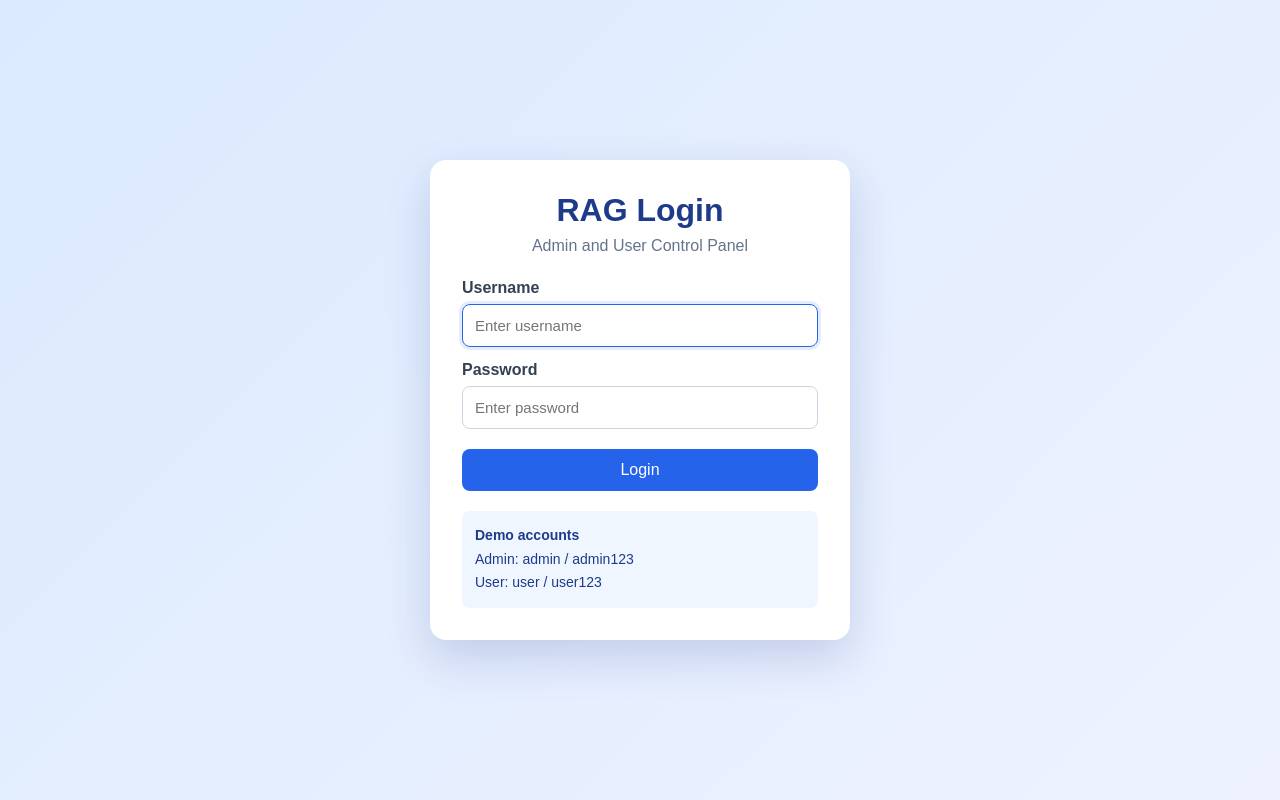
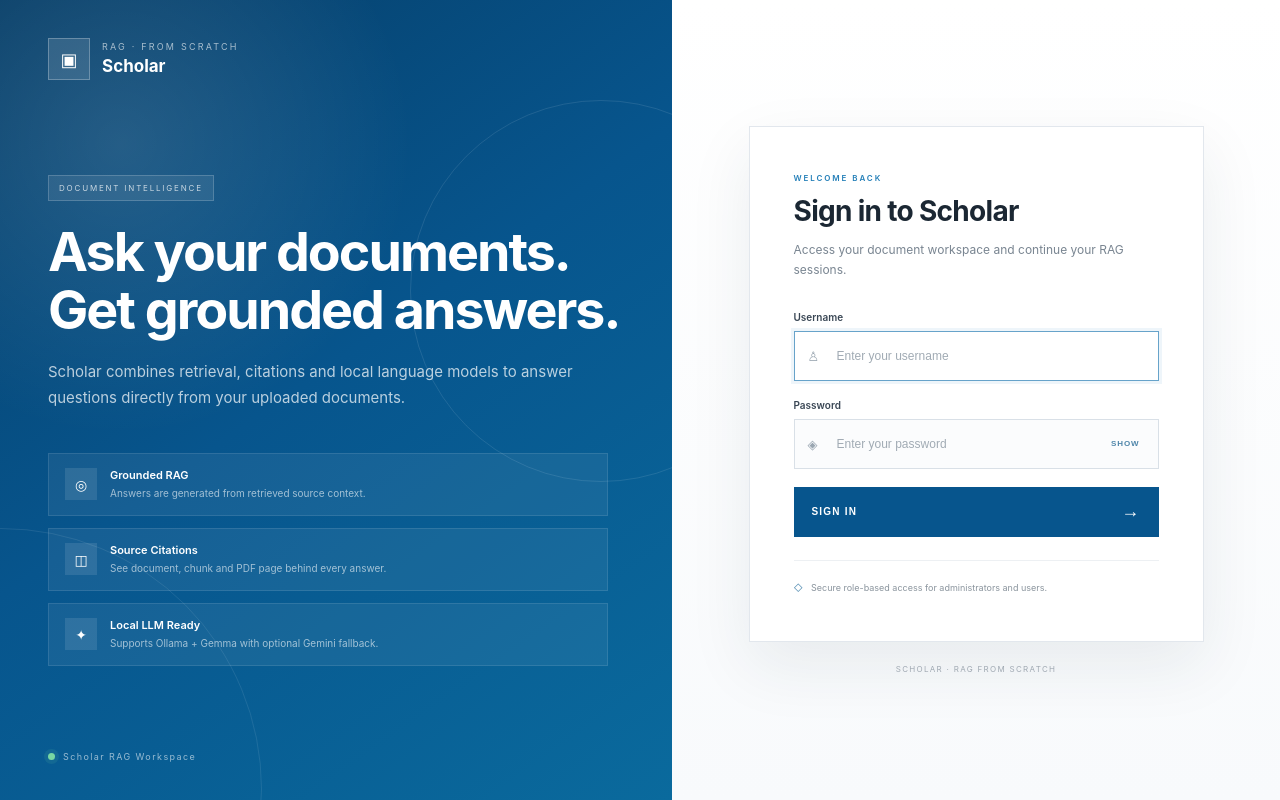
Before and after one commit to rajravinesh48/RAG-From-Scratch-Chat-with-Your-Documents-Citations-, a Python web app: template templates/login.html in a window 1280 px wide. Run offline with Jinja, Linux system fonts and the light colour scheme; the template is opened without the code that fills it, so the values that code supplies are empty.

Commit message:
login page updated

```diff
--- /dev/null
+++ b/static/login.css
@@ -0,0 +1,455 @@
+* {
+    box-sizing: border-box;
+}
+
+html,
+body {
+    width: 100%;
+    min-height: 100%;
+    margin: 0;
+}
+
+body {
+    font-family: Inter, -apple-system, BlinkMacSystemFont, "Segoe UI", Arial, sans-serif;
+    color: #1d2733;
+    background: #f7f9fb;
+}
+
+.login-page {
+    width: 100%;
+    min-height: 100vh;
+    display: grid;
+    grid-template-columns: minmax(420px, 1.05fr) minmax(420px, 0.95fr);
+}
+
+.login-visual-panel {
+    position: relative;
+    min-height: 100vh;
+    display: flex;
+    flex-direction: column;
+    padding: 38px 48px;
+    overflow: hidden;
+    background:
+        radial-gradient(circle at 18% 18%, rgba(255,255,255,.12), transparent 34%),
+        linear-gradient(145deg, #063e68 0%, #07558d 47%, #0a6a9d 100%);
+    color: #fff;
+}
+
+.login-visual-panel::before {
+    content: "";
+    position: absolute;
+    width: 380px;
+    height: 380px;
+    right: -120px;
+    top: 100px;
+    border: 1px solid rgba(255,255,255,.10);
+    border-radius: 50%;
+}
+
+.login-visual-panel::after {
+    content: "";
+    position: absolute;
+    width: 520px;
+    height: 520px;
+    left: -260px;
+    bottom: -250px;
+    border: 1px solid rgba(255,255,255,.09);
+    border-radius: 50%;
+}
+
+.visual-top,
+.visual-content,
+.visual-footer {
+    position: relative;
+    z-index: 2;
+}
+
+.visual-top {
+    display: flex;
+    align-items: center;
+    gap: 12px;
+}
+
+.brand-mark {
+    width: 42px;
+    height: 42px;
+    flex: 0 0 42px;
+    display: flex;
+    align-items: center;
+    justify-content: center;
+    border: 1px solid rgba(255,255,255,.26);
+    background: rgba(255,255,255,.12);
+    color: #fff;
+    font-size: 18px;
+}
+
+.brand-eyebrow {
+    font-size: 9px;
+    line-height: 1;
+    letter-spacing: 2.2px;
+    color: rgba(255,255,255,.62);
+}
+
+.brand-name {
+    margin-top: 5px;
+    font-size: 17px;
+    font-weight: 700;
+}
+
+.visual-content {
+    width: 100%;
+    max-width: 620px;
+    margin: auto 0;
+    padding: 80px 0 70px;
+}
+
+.visual-kicker {
+    display: inline-block;
+    margin-bottom: 22px;
+    padding: 7px 10px;
+    border: 1px solid rgba(255,255,255,.18);
+    background: rgba(255,255,255,.08);
+    font-size: 8px;
+    letter-spacing: 1.8px;
+    color: rgba(255,255,255,.74);
+}
+
+.visual-content h1 {
+    margin: 0 0 20px;
+    max-width: 580px;
+    font-size: clamp(38px, 4.2vw, 64px);
+    line-height: 1.08;
+    font-weight: 650;
+    letter-spacing: -2px;
+}
+
+.visual-content > p {
+    max-width: 550px;
+    margin: 0 0 42px;
+    color: rgba(255,255,255,.72);
+    font-size: 15px;
+    line-height: 1.75;
+}
+
+.feature-grid {
+    max-width: 560px;
+    display: grid;
+    gap: 12px;
+}
+
+.feature-card {
+    display: flex;
+    align-items: flex-start;
+    gap: 13px;
+    padding: 14px 16px;
+    border: 1px solid rgba(255,255,255,.10);
+    background: rgba(255,255,255,.06);
+}
+
+.feature-icon {
+    width: 32px;
+    height: 32px;
+    flex: 0 0 32px;
+    display: flex;
+    align-items: center;
+    justify-content: center;
+    background: rgba(255,255,255,.10);
+    font-size: 14px;
+}
+
+.feature-card div:last-child {
+    min-width: 0;
+    display: flex;
+    flex-direction: column;
+}
+
+.feature-card strong {
+    font-size: 11px;
+    font-weight: 600;
+}
+
+.feature-card span {
+    margin-top: 4px;
+    font-size: 10px;
+    line-height: 1.5;
+    color: rgba(255,255,255,.60);
+}
+
+.visual-footer {
+    display: flex;
+    align-items: center;
+    gap: 8px;
+    font-size: 9px;
+    letter-spacing: 1.4px;
+    color: rgba(255,255,255,.58);
+}
+
+.status-dot {
+    width: 7px;
+    height: 7px;
+    border-radius: 50%;
+    background: #77d6a3;
+    box-shadow: 0 0 0 4px rgba(119,214,163,.10);
+}
+
+.login-form-panel {
+    min-height: 100vh;
+    display: flex;
+    flex-direction: column;
+    align-items: center;
+    justify-content: center;
+    padding: 42px;
+    background: linear-gradient(180deg, #fff 0%, #f8fafc 100%);
+}
+
+.mobile-brand {
+    display: none;
+}
+
+.login-card {
+    width: 100%;
+    max-width: 455px;
+    padding: 46px 44px;
+    border: 1px solid #e2e7ed;
+    background: #fff;
+    box-shadow: 0 24px 60px rgba(31,51,70,.08);
+}
+
+.login-heading {
+    margin-bottom: 31px;
+}
+
+.login-label {
+    display: block;
+    margin-bottom: 12px;
+    font-size: 8px;
+    font-weight: 600;
+    letter-spacing: 1.9px;
+    color: #2680b9;
+}
+
+.login-heading h2 {
+    margin: 0 0 11px;
+    color: #1b2733;
+    font-size: 28px;
+    line-height: 1.2;
+    font-weight: 650;
+    letter-spacing: -.7px;
+}
+
+.login-heading p {
+    margin: 0;
+    color: #798591;
+    font-size: 12px;
+    line-height: 1.65;
+}
+
+.login-error {
+    display: flex;
+    align-items: flex-start;
+    gap: 9px;
+    margin: 0 0 20px;
+    padding: 11px 12px;
+    border: 1px solid #efd4d4;
+    border-left: 3px solid #ce5757;
+    background: #fff8f8;
+    color: #9a3636;
+    font-size: 10px;
+    line-height: 1.5;
+}
+
+.error-icon {
+    width: 18px;
+    height: 18px;
+    flex: 0 0 18px;
+    display: flex;
+    align-items: center;
+    justify-content: center;
+    border-radius: 50%;
+    background: #ce5757;
+    color: #fff;
+    font-size: 9px;
+    font-weight: 700;
+}
+
+.form-group {
+    margin-bottom: 18px;
+}
+
+.form-group label {
+    display: block;
+    margin-bottom: 8px;
+    color: #394654;
+    font-size: 10px;
+    font-weight: 600;
+}
+
+.input-wrap {
+    position: relative;
+    display: flex;
+    align-items: center;
+}
+
+.input-icon {
+    position: absolute;
+    left: 14px;
+    z-index: 1;
+    color: #9aa6b1;
+    font-size: 13px;
+    pointer-events: none;
+}
+
+.input-wrap input {
+    width: 100%;
+    height: 50px;
+    padding: 0 68px 0 42px;
+    border: 1px solid #d9e0e7;
+    outline: none;
+    background: #fbfcfd;
+    color: #27333f;
+    font-size: 12px;
+    transition: border-color .2s, box-shadow .2s, background .2s;
+}
+
+.input-wrap input::placeholder {
+    color: #a1abb4;
+}
+
+.input-wrap input:focus {
+    border-color: #67a3ca;
+    background: #fff;
+    box-shadow: 0 0 0 3px rgba(74,147,194,.09);
+}
+
+.password-toggle {
+    position: absolute;
+    right: 13px;
+    border: 0;
+    background: transparent;
+    color: #4f86aa;
+    font-size: 8px;
+    font-weight: 700;
+    letter-spacing: .9px;
+    cursor: pointer;
+}
+
+.login-button {
+    width: 100%;
+    height: 50px;
+    display: flex;
+    align-items: center;
+    justify-content: space-between;
+    margin-top: 6px;
+    padding: 0 18px;
+    border: 0;
+    background: #07558d;
+    color: #fff;
+    font-size: 10px;
+    font-weight: 650;
+    letter-spacing: 1.2px;
+    cursor: pointer;
+}
+
+.login-button:hover {
+    background: #064875;
+}
+
+.login-button:disabled {
+    opacity: .8;
+    cursor: wait;
+}
+
+.button-arrow {
+    font-size: 18px;
+}
+
+.login-spinner {
+    width: 16px;
+    height: 16px;
+    border: 2px solid rgba(255,255,255,.35);
+    border-top-color: #fff;
+    border-radius: 50%;
+    animation: login-spin .8s linear infinite;
+}
+
+@keyframes login-spin {
+    to {
+        transform: rotate(360deg);
+    }
+}
+
+.login-security {
+    display: flex;
+    align-items: flex-start;
+    gap: 8px;
+    margin-top: 23px;
+    padding-top: 20px;
+    border-top: 1px solid #edf0f3;
+    color: #8a949d;
+    font-size: 9px;
+    line-height: 1.55;
+}
+
+.security-icon {
+    color: #5e94b7;
+}
+
+.login-page-footer {
+    margin-top: 22px;
+    color: #a0a9b2;
+    font-size: 8px;
+    letter-spacing: 1.3px;
+    text-transform: uppercase;
+}
+
+@media (max-width: 980px) {
+    .login-page {
+        grid-template-columns: 1fr;
+    }
+
+    .login-visual-panel {
+        display: none;
+    }
+
+    .login-form-panel {
+        min-height: 100vh;
+        padding: 28px 20px;
+    }
+
+    .mobile-brand {
+        width: 100%;
+        max-width: 455px;
+        display: flex;
+        align-items: center;
+        gap: 10px;
+        margin-bottom: 18px;
+        color: #1b2733;
+    }
+
+    .mobile-brand .brand-mark {
+        background: #07558d;
+        border-color: #07558d;
+    }
+
+    .mobile-brand .brand-eyebrow {
+        color: #83909b;
+    }
+
+    .login-card {
+        padding: 38px 32px;
+    }
+}
+
+@media (max-width: 520px) {
+    .login-form-panel {
+        padding: 18px 14px;
+    }
+
+    .login-card {
+        padding: 30px 22px;
+    }
+
+    .login-heading h2 {
+        font-size: 24px;
+    }
+}
--- a/templates/login.html
+++ b/templates/login.html
@@ -3,140 +3,193 @@
 <head>
     <meta charset="UTF-8">
     <meta name="viewport" content="width=device-width, initial-scale=1.0">
-    <title>Login - RAG Project</title>
+    <title>Scholar - Sign In</title>
+    <link rel="stylesheet" href="{{ url_for('static', filename='login.css') }}">
+</head>
+<body>
 
-    <style>
-        * {
-            box-sizing: border-box;
-        }
+<div class="login-page">
 
-        body {
-            min-height: 100vh;
-            display: grid;
-            place-items: center;
-            font-family: Arial, sans-serif;
-            background: linear-gradient(135deg, #dbeafe, #eef2ff);
-            margin: 0;
-            padding: 20px;
-        }
+    <section class="login-visual-panel">
+        <div class="visual-top">
+            <div class="brand-mark">▣</div>
+            <div>
+                <div class="brand-eyebrow">RAG · FROM SCRATCH</div>
+                <div class="brand-name">Scholar</div>
+            </div>
+        </div>
 
-        .login-box {
-            width: min(420px, 100%);
-            background: white;
-            padding: 32px;
-            border-radius: 16px;
-            box-shadow: 0 18px 45px rgba(30, 58, 138, 0.18);
-        }
+        <div class="visual-content">
+            <span class="visual-kicker">DOCUMENT INTELLIGENCE</span>
 
-        h1 {
-            text-align: center;
-            color: #1e3a8a;
-            margin: 0 0 8px;
-        }
+            <h1>
+                Ask your documents.<br>
+                Get grounded answers.
+            </h1>
 
-        .subtitle {
-            text-align: center;
-            color: #64748b;
-            margin-bottom: 24px;
-        }
+            <p>
+                Scholar combines retrieval, citations and local language models
+                to answer questions directly from your uploaded documents.
+            </p>
 
-        label {
-            display: block;
-            margin-top: 14px;
-            color: #334155;
-            font-weight: bold;
-        }
+            <div class="feature-grid">
+                <div class="feature-card">
+                    <div class="feature-icon">◎</div>
+                    <div>
+                        <strong>Grounded RAG</strong>
+                        <span>Answers are generated from retrieved source context.</span>
+                    </div>
+                </div>
 
-        input {
-            width: 100%;
-            padding: 12px;
-            margin-top: 7px;
-            border: 1px solid #cbd5e1;
-            border-radius: 8px;
-            font-size: 15px;
-        }
+                <div class="feature-card">
+                    <div class="feature-icon">◫</div>
+                    <div>
+                        <strong>Source Citations</strong>
+                        <span>See document, chunk and PDF page behind every answer.</span>
+                    </div>
+                </div>
 
-        input:focus {
-            border-color: #2563eb;
-            outline: 3px solid rgba(37, 99, 235, 0.12);
-        }
+                <div class="feature-card">
+                    <div class="feature-icon">✦</div>
+                    <div>
+                        <strong>Local LLM Ready</strong>
+                        <span>Supports Ollama + Gemma with optional Gemini fallback.</span>
+                    </div>
+                </div>
+            </div>
+        </div>
 
-        button {
-            width: 100%;
-            margin-top: 20px;
-            padding: 12px;
-            background: #2563eb;
-            color: white;
-            border: none;
-            border-radius: 8px;
-            font-size: 16px;
-            cursor: pointer;
-        }
+        <div class="visual-footer">
+            <span class="status-dot"></span>
+            Scholar RAG Workspace
+        </div>
+    </section>
 
-        button:hover {
-            background: #1d4ed8;
-        }
 
-        .error {
-            background: #fef2f2;
-            color: #991b1b;
-            padding: 11px;
-            border-left: 4px solid #dc2626;
-            border-radius: 8px;
-            margin-bottom: 15px;
-        }
+    <section class="login-form-panel">
 
-        .demo {
-            background: #eff6ff;
-            padding: 13px;
-            border-radius: 8px;
-            margin-top: 20px;
-            color: #1e3a8a;
-            font-size: 14px;
-            line-height: 1.7;
-        }
-    </style>
-</head>
+        <div class="mobile-brand">
+            <div class="brand-mark">▣</div>
+            <div>
+                <div class="brand-eyebrow">RAG · FROM SCRATCH</div>
+                <div class="brand-name">Scholar</div>
+            </div>
+        </div>
 
-<body>
-    <main class="login-box">
-        <h1>RAG Login</h1>
-        <div class="subtitle">
-            Admin and User Control Panel
+        <div class="login-card">
+
+            <div class="login-heading">
+                <span class="login-label">WELCOME BACK</span>
+                <h2>Sign in to Scholar</h2>
+                <p>
+                    Access your document workspace and continue your RAG sessions.
+                </p>
             </div>
 
             {% if error %}
-            <div class="error">{{ error }}</div>
+            <div class="login-error">
+                <span class="error-icon">!</span>
+                <span>{{ error }}</span>
+            </div>
             {% endif %}
 
-        <form method="POST" action="{{ url_for('login') }}">
-            <label for="username">Username</label>
-            <input
-                id="username"
-                type="text"
-                name="username"
-                placeholder="Enter username"
-                required
-                autofocus
+            <form
+                method="post"
+                action="{{ url_for('login') }}"
+                class="login-form"
+                id="loginForm"
             >
 
+                <div class="form-group">
+                    <label for="username">Username</label>
+
+                    <div class="input-wrap">
+                        <span class="input-icon">♙</span>
+
+                        <input
+                            type="text"
+                            id="username"
+                            name="username"
+                            placeholder="Enter your username"
+                            autocomplete="username"
+                            autofocus
+                            required
+                        >
+                    </div>
+                </div>
+
+                <div class="form-group">
                     <label for="password">Password</label>
+
+                    <div class="input-wrap">
+                        <span class="input-icon">◈</span>
+
                         <input
+                            type="password"
                             id="password"
-                type="password"
                             name="password"
-                placeholder="Enter password"
+                            placeholder="Enter your password"
+                            autocomplete="current-password"
                             required
                         >
 
-            <button type="submit">Login</button>
+                        <button
+                            type="button"
+                            class="password-toggle"
+                            id="passwordToggle"
+                            aria-label="Show password"
+                        >
+                            SHOW
+                        </button>
+                    </div>
+                </div>
+
+                <button
+                    type="submit"
+                    class="login-button"
+                    id="loginButton"
+                >
+                    <span>SIGN IN</span>
+                    <span class="button-arrow">→</span>
+                </button>
             </form>
 
-        <div class="demo">
-            <b>Demo accounts</b><br>
-            Admin: admin / admin123<br>
-            User: user / user123
+            <div class="login-security">
+                <span class="security-icon">◇</span>
+                <span>
+                    Secure role-based access for administrators and users.
+                </span>
             </div>
-    </main>
+        </div>
+
+        <div class="login-page-footer">
+            Scholar · RAG From Scratch
+        </div>
+    </section>
+
+</div>
+
+<script>
+const passwordInput = document.getElementById("password");
+const passwordToggle = document.getElementById("passwordToggle");
+const loginForm = document.getElementById("loginForm");
+const loginButton = document.getElementById("loginButton");
+
+passwordToggle.addEventListener("click", function () {
+    const isPassword = passwordInput.type === "password";
+
+    passwordInput.type = isPassword ? "text" : "password";
+    passwordToggle.textContent = isPassword ? "HIDE" : "SHOW";
+});
+
+loginForm.addEventListener("submit", function () {
+    loginButton.disabled = true;
+    loginButton.innerHTML = `
+        <span>SIGNING IN...</span>
+        <span class="login-spinner"></span>
+    `;
+});
+</script>
+
 </body>
 </html>
```
Lines whose indentation alone changed are shown as unchanged.
